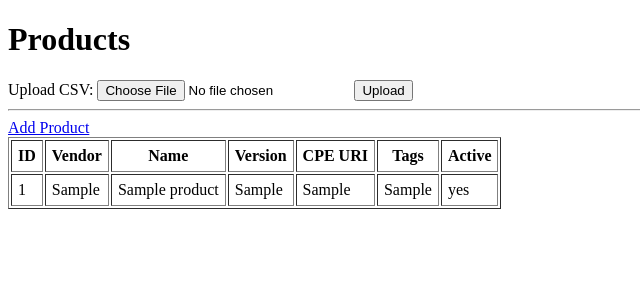
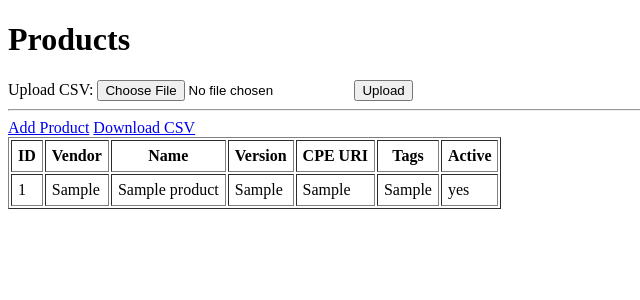
Before and after one commit to twbaty/cvescout, a Flask app: page /products in a window 1280 px wide. Shown: the top 300 px of the page, without its empty margins (0-640 px from the left). Run offline with Flask 3, Linux system fonts and the light colour scheme; tables that the repository leaves empty hold one stand-in row (values such as "Sample post").

Commit message:
Update products.html

```diff
--- a/app/web/templates/products.html
+++ b/app/web/templates/products.html
@@ -15,6 +15,7 @@
     <hr>
 
     <a href="{{ url_for('web.add_product_form') }}">Add Product</a>
+    <a href="{{ url_for('web.export_products') }}">Download CSV</a>
 
     <table border="1" cellpadding="6">
         <thead>
```
